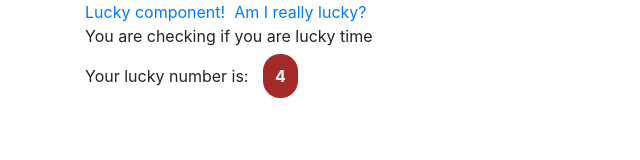
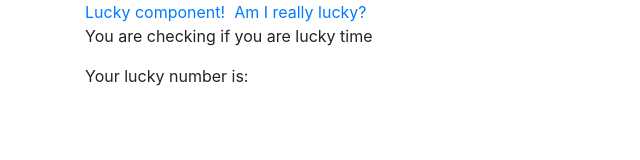
Before and after one commit to kumaruidivloper/memoryLeakApp, an Angular app: page /lucky in a window 1280 px wide. Shown: the top 160 px of the page, without its empty margins (0-640 px from the left). Built offline with nearby package versions, Linux system fonts and the light colour scheme.

Commit message:
bootstarp-with-memory-leak-update

```diff
--- a/src/app/lucky/lucky.component.ts
+++ b/src/app/lucky/lucky.component.ts
@@ -11,7 +11,7 @@ export class LuckyComponent implements OnInit {
 
  public subscribersCount = 0;
  public number: number;
- public randomNumber = true;
+
 
  private luckySubscription$: Subscription;
 
@@ -23,10 +23,6 @@ export class LuckyComponent implements OnInit {
      console.log(`Retrieved lucky number ${this.number} for subscriber ${this.subscribersCount}`);
    });
   this.subscribersCount = this.luckyService.getSubscribersCount();
-
-  // setTimeout(() => {
-  //   this.randomNumber = false;
-  // }, 2000);
  }
 
 //   public ngOnDestroy(): void {
```
